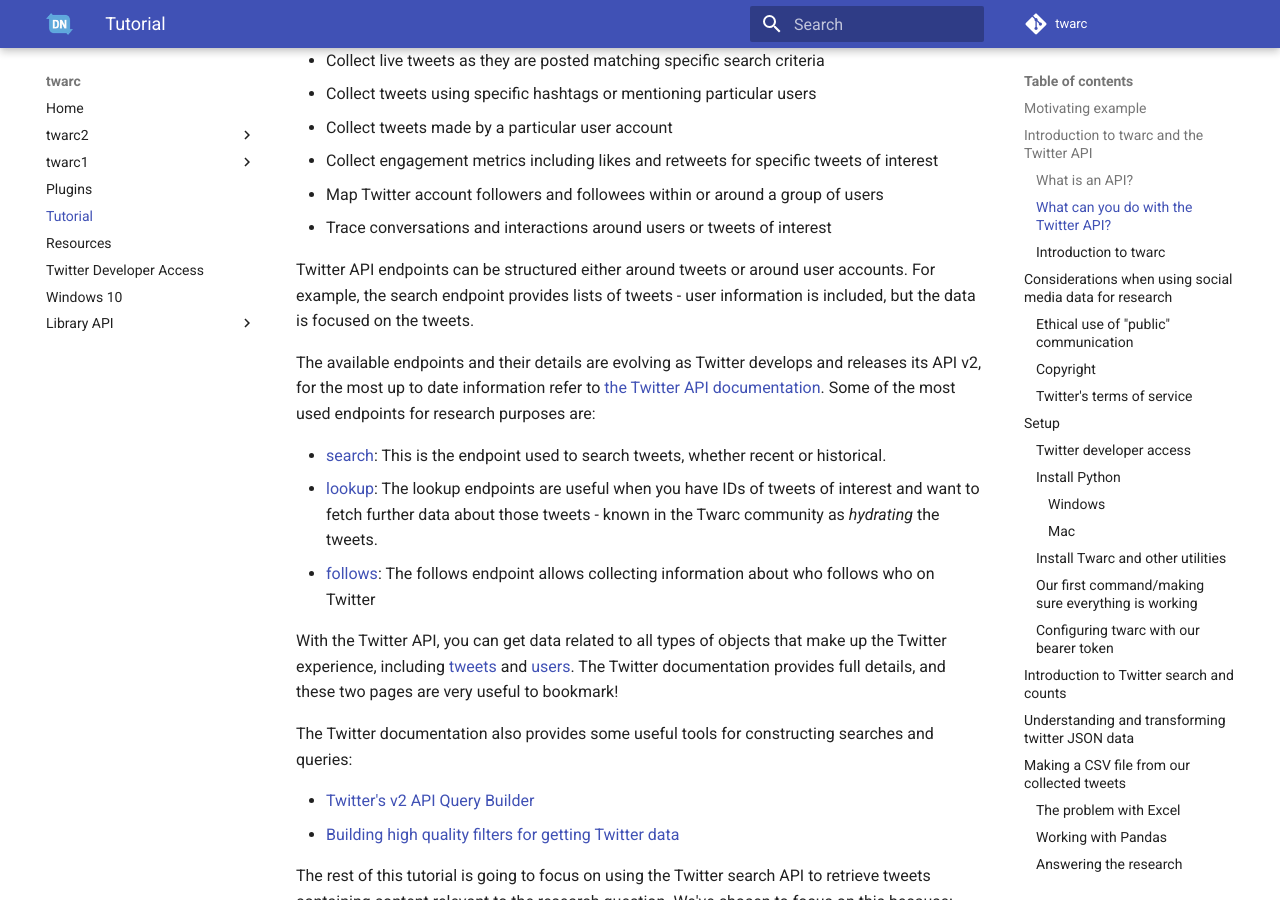
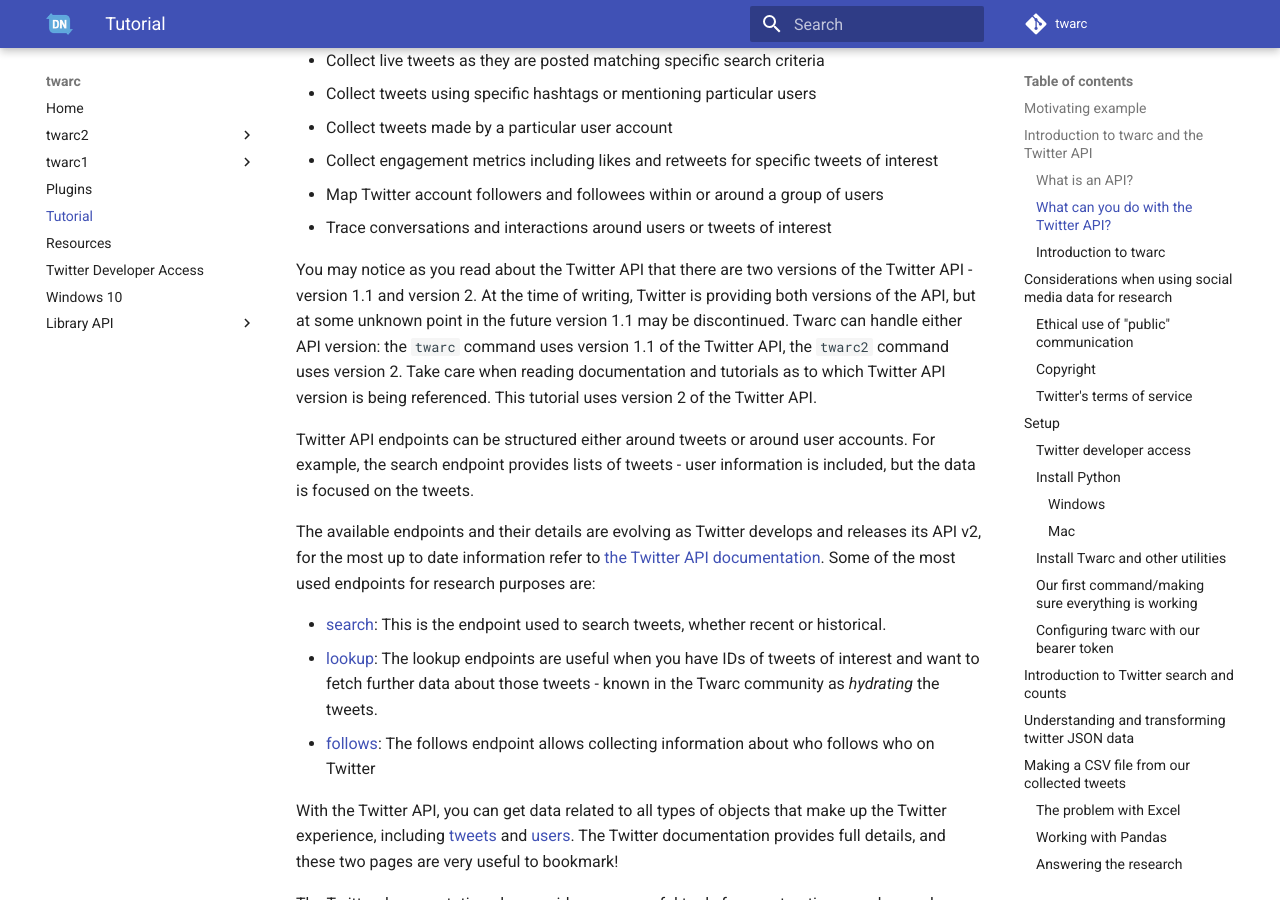
Before and after one commit to DocNow/twarc, an MkDocs documentation site: the page built from docs/tutorial.md, in a window 1280 px wide and 900 px high, scrolled down 2097 px. Built offline with MkDocs 1.6.1 and Material for MkDocs 9.7.7, drawn with Linux system fonts in a browser that asks for light colours; comment, search, counter and statistics services are not loaded; some of the changed text lies outside the part shown.

Commit message:
Explain API versions
Adds a brief paragraph about v1.1 and v2.

```diff
--- a/docs/tutorial.md
+++ b/docs/tutorial.md
@@ -5,7 +5,7 @@
 By the end of this tutorial, you will have:
 
 1. Familiarised yourself with interacting with a command line application via a terminal
-2. Setup twarc so you can collect data from the Twitter API
+2. Setup twarc so you can collect data from the Twitter API (version 2)
 3. Constructed two Twitter search queries to address a specific research question
 4. Collected data for those two queries
 5. Processed the collected data into formats suitable for other analysis
@@ -69,6 +69,9 @@
 - Collect engagement metrics including likes and retweets for specific tweets of interest
 - Map Twitter account followers and followees within or around a group of users
 - Trace conversations and interactions around users or tweets of interest
+
+You may notice as you read about the Twitter API that there are two versions of the Twitter API - version 1.1 and version 2. At the time of writing,
+Twitter is providing both versions of the API, but at some unknown point in the future version 1.1 may be discontinued. Twarc can handle either API version: the `twarc` command uses version 1.1 of the Twitter API, the `twarc2` command uses version 2. Take care when reading documentation and tutorials as to which Twitter API version is being referenced. This tutorial uses version 2 of the Twitter API.
 
 Twitter API endpoints can be structured either around tweets or around user accounts. For example, the search endpoint provides lists of tweets - user information is included, but the data is focused on the tweets.
 
```
